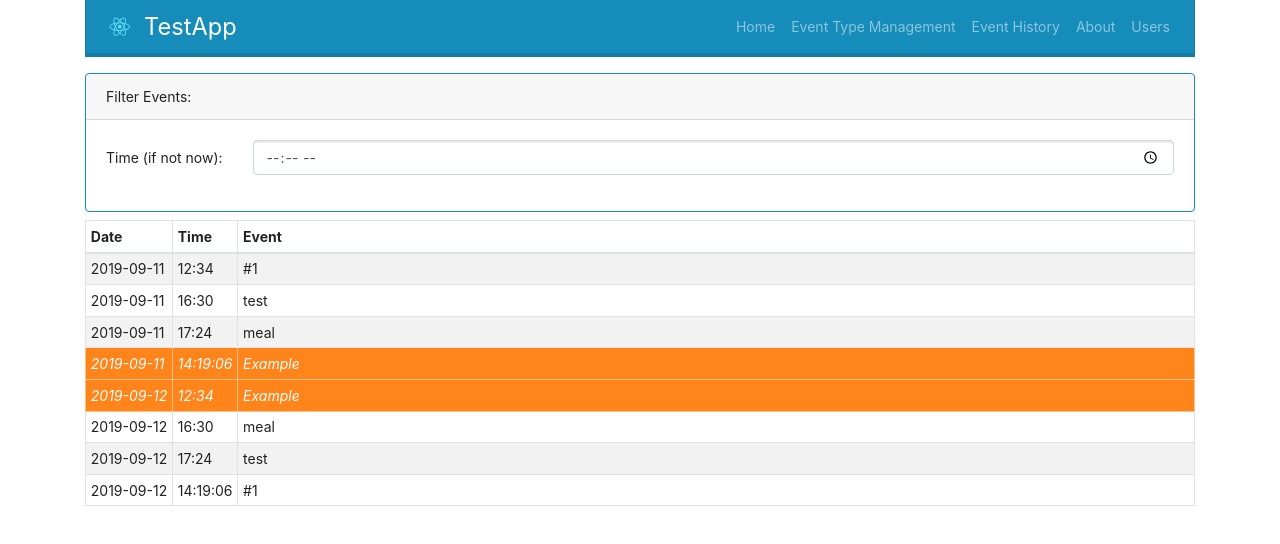
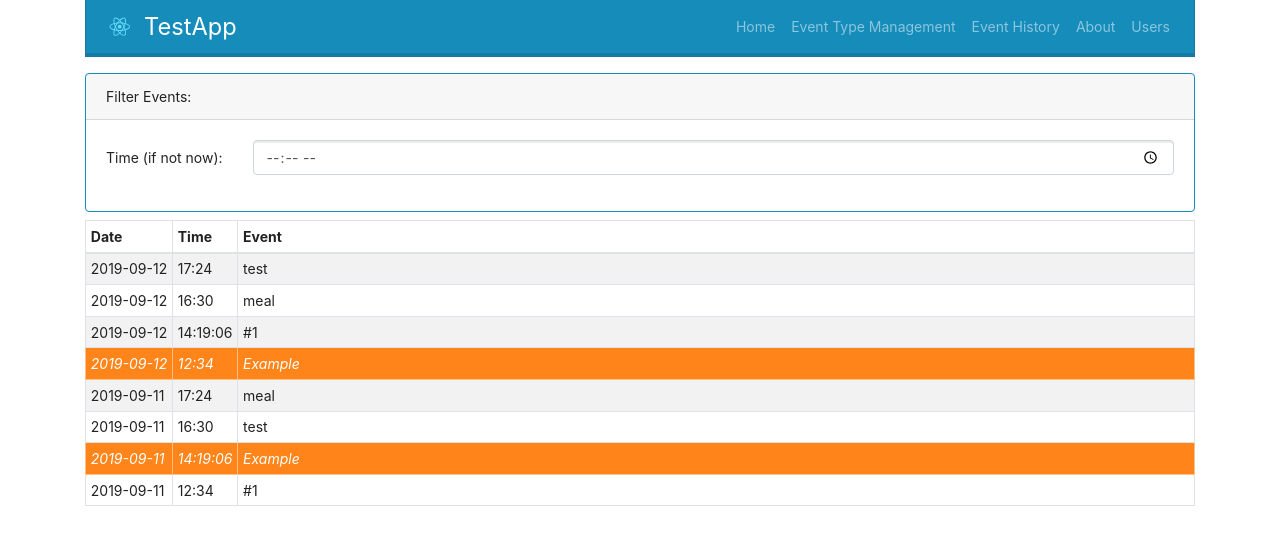
Before and after one commit to UrsineRaven/TestReactApp, a React (Create React App) app: page /history in a window 1280 px wide. Shown: the top 544 px of the page. Built offline with nearby package versions, Linux system fonts and the light colour scheme.

Commit message:
planning out history page

```diff
--- a/src/pages/History.js
+++ b/src/pages/History.js
@@ -16,7 +16,14 @@ function History(props) {
     };
   });
 
-  const tableRows = props.rows.map(row => {
+  const tableRows = props.rows
+    .filter(row => {
+      return true; // need to apply filters here
+    })
+    .sort((row1, row2) =>
+      (row2.date + row2.time).localeCompare(row1.date + row1.time)
+    ) // sort descending by date and time
+    .map(row => {
       return (
         <TableRow
           date={row.date}
@@ -61,10 +68,10 @@ function FilterCard(props) {
       <Card.Header>Filter Events:</Card.Header>
       <Card.Body>
         <Form>
-          {/* Date (range?) */}
-          {/* Event Type */}
-          {/* Groups (by day, week?, month&year, year?) */}
-          {/* Time range? */}
+          {/* Date (range?)  */}
+          {/* Event Type  */}
+          {/* Groups (by day, week?, month&year, year?)  */}
+          {/* Time range?  */}
           <Form.Group as={Row} controlId="inputTime">
             <Form.Label column xs="auto">
               Time (if not now):
```
Lines whose indentation alone changed are shown as unchanged.
